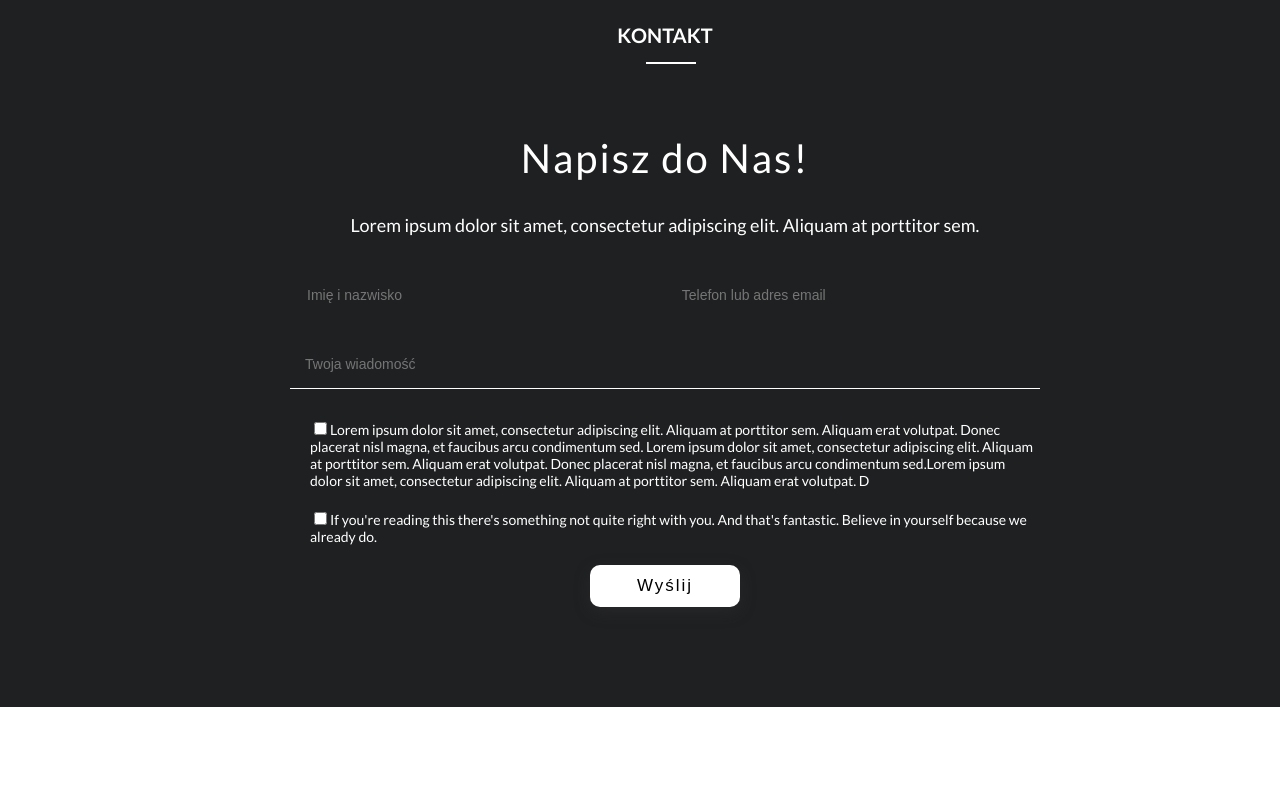
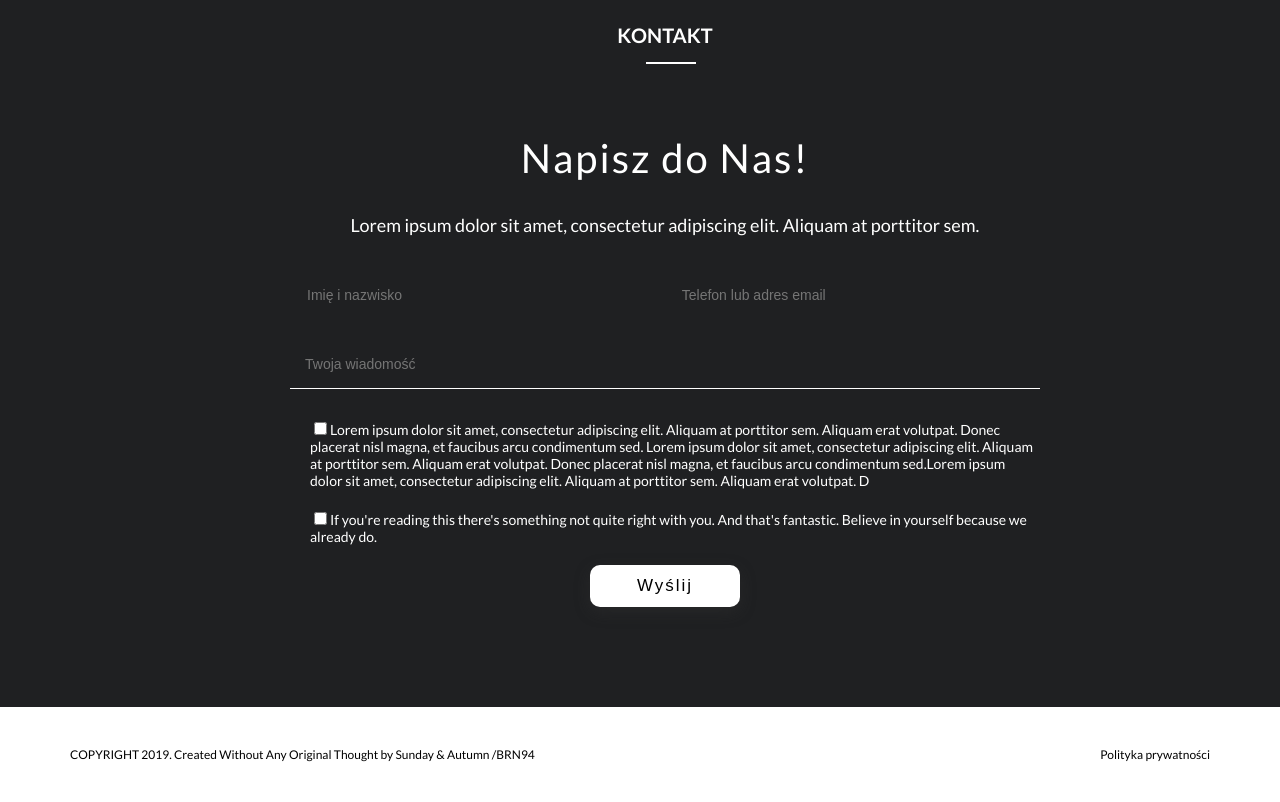
Before and after one commit to BRN94/to-and-friends, a website: page index.html in a window 1280 px wide. Shown: the part 4242-5044 px from the top of the page. Before the commit the page ends 4949 px from the top, so only its background shows below. Drawn offline with nearby package versions, Linux system fonts and the light colour scheme.

Commit message:
Add footer and copyright with policy

```diff
--- a/index.html
+++ b/index.html
@@ -233,6 +233,24 @@
         </div>
     </section>
 
+    <!-- copyright -->
+    <footer class="t-site-footer">
+        <div class="o-container">
+            <div class="o-row">
+                <div class="o-col o-col--lg75 t-site-footer__copy">
+                    <div class="o-container">
+                        COPYRIGHT 2019. Created Without Any Original Thought  by  Sunday & Autumn /BRN94
+                    </div>
+                </div>
+                <div class="o-col o-col--lg25 ">
+                    <div class="o-container u-text-right t-site-policy">
+                        <a href="#">Polityka prywatności</a>
+                    </div>
+                </div>
+            </div>
+        </div>
+    </footer>
+
     <script>
     $(document).ready(function(){
         /* Count To */
--- a/prod-assets/style.css
+++ b/prod-assets/style.css
@@ -540,6 +540,12 @@ a {
     font-size: 0.875rem;
     padding-left: 20px; }
 
+.t-site-footer {
+  padding: 40px;
+  font-size: 0.75rem; }
+  .t-site-footer__policy {
+    text-align: right; }
+
 .u-text-center {
   text-align: center; }
 
```
